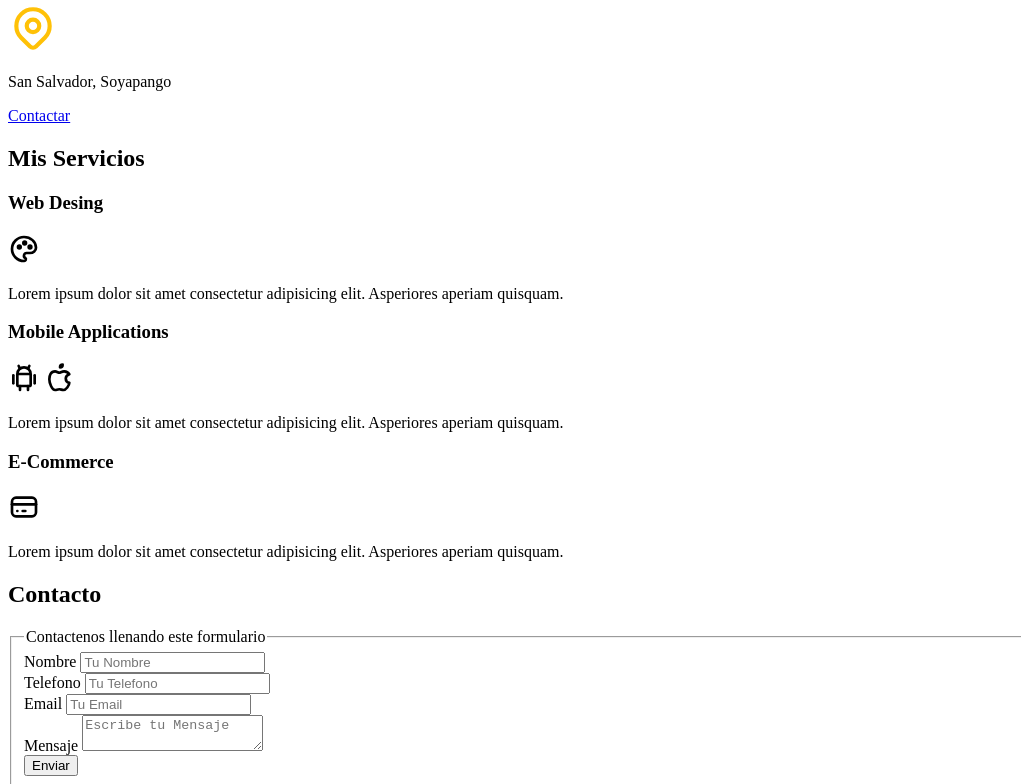
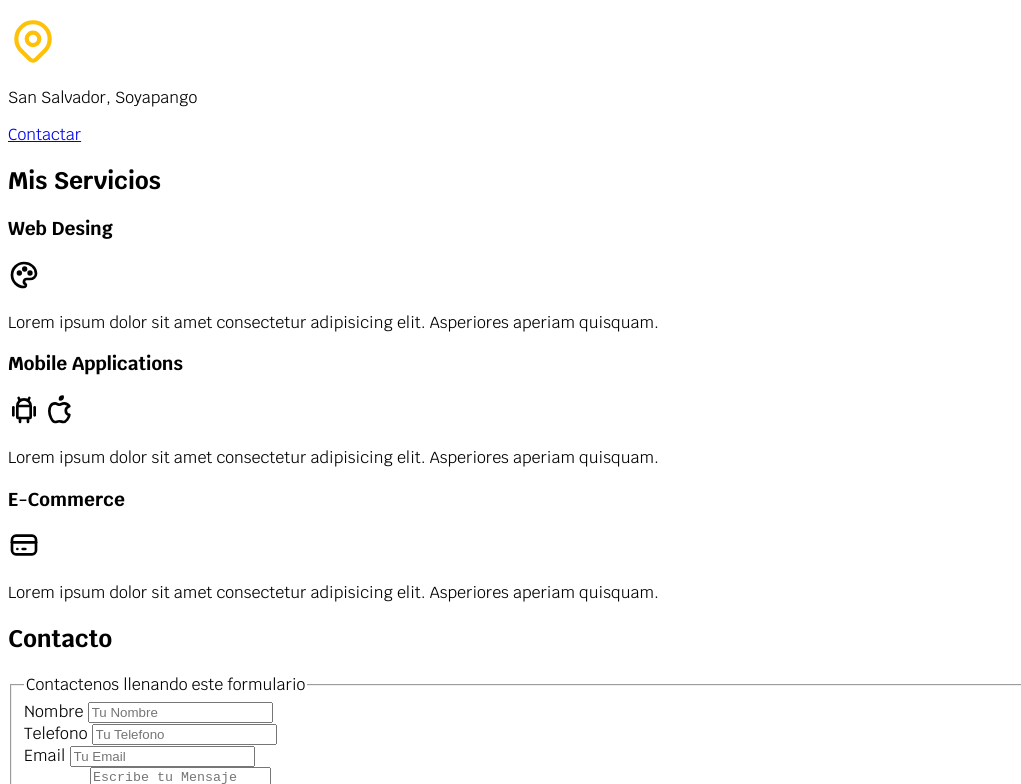
Before and after one commit to CRBS-10/CursoProgramacionWeb, a plain HTML site: page freelancer_inicio/index.html in a window 1280 px wide. Shown: the part 217-1001 px from the top of the page, without its empty margins (0-1021 px from the left). Drawn offline with Linux system fonts and the light colour scheme.

Commit message:
Continuacion de clases :zap:

```diff
--- a/freelancer_inicio/css/styles.css
+++ b/freelancer_inicio/css/styles.css
@@ -20,6 +20,7 @@ XDXDD
 ESTO YA QUE LAS CLASES SON REUTILIZABLES */
 body{
     font-size: 16px;/* 1 rem es igual a 10px */
+    font-family: "Krub", sans-serif;
 }
 /* CON LOS PRIMEROS BLOQUES DE CODIGO PODEMOS ESCRIBIR EN REM EN VEZ DE PIXELES */
 
@@ -31,6 +32,8 @@ body{
     font-size: 3.8rem;
     color: var(--primario);/* esta es una forma de que con el root
     usemos los colores de forma mas sencilla*/
+    /* Google fonts -> Para encontrar mejores letras */
+    /* Las demas fuentes que aparecen en el texto son las que carga la pagina web, si en dado caso no encuentra alguna */
 
 }
 
--- a/freelancer_inicio/index.html
+++ b/freelancer_inicio/index.html
@@ -5,6 +5,10 @@
     <meta charset="UTF-8">
     <meta name="viewport" content="width=device-width, initial-scale=1.0">
     <title>Desing Freelancer</title>
+    <!-- por especifidad va antes los google font -->
+    <link rel="preconnect" href="https://fonts.googleapis.com">
+    <link href="https://fonts.googleapis.com/css2?family=Krub:wght@400;700&display=swap" rel="stylesheet">
+    <link rel="preconnect" href="https://fonts.gstatic.com" crossorigin>
     <!-- esto hace que el archivo se mas rapido que es el PRELOAD -->
      <!-- as -> solo indica los que es -->
     <link rel="preload" href="css/styles.css" as="stytle">
```
